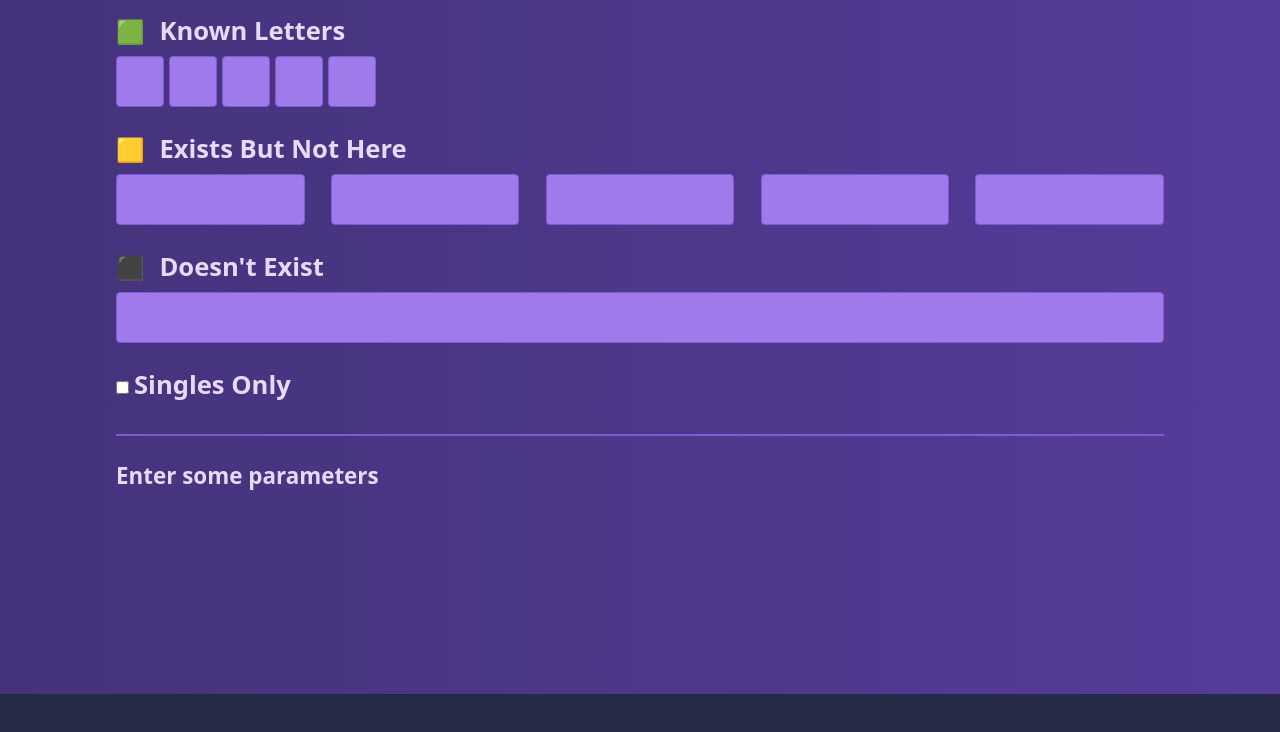
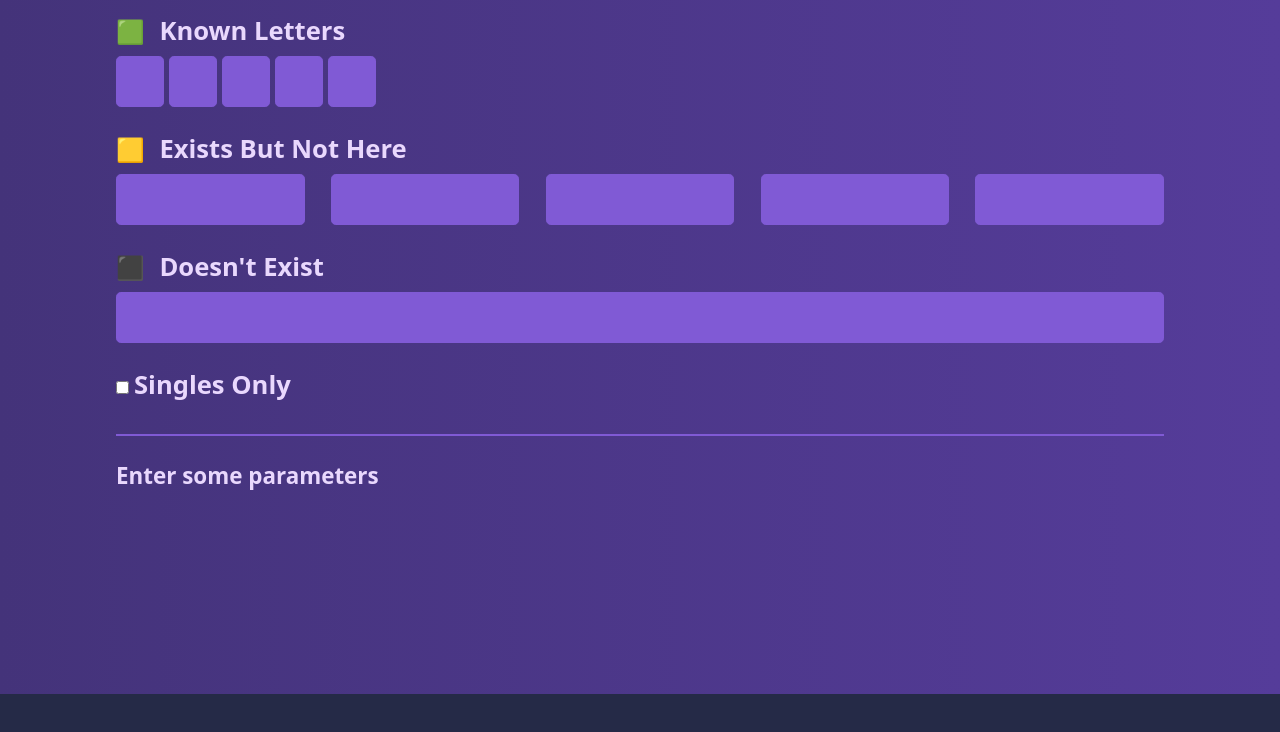
Before and after one commit to jasonflorentino/wordle-wizard, a website: page browser/index.html in a window 1280 px wide. Shown: the part 106-838 px from the top of the page. Drawn offline with Linux system fonts and the light colour scheme; a web font is replaced by a local one.

Commit message:
Adjust form styling

```diff
--- a/browser/src/styles/styles.scss
+++ b/browser/src/styles/styles.scss
@@ -19,17 +19,19 @@
   @include fontFamily-text;
   font-size: 1.5rem;
   text-align: center;
-  background-color: $Purple400;
+  background-color: $Purple500;
   color: $Purple700;
 
   border: 1px solid $Purple500;
-  border-radius: .25rem;
-  outline: 1px solid rgba($Purple50, 0);
+  border-radius: .3rem;
+  outline: none;
+  box-shadow: 0 .1rem .1rem .1rem rgba($Purple900, 0);
   transition: all .25s;
 
   &:focus {
+    outline: none;
     background-color: $Purple100;
-    outline: 1px solid rgba($Purple300, 1);
+    box-shadow: 0 .2rem .4rem .2rem rgba($Purple900, .5);
   }
 
   &__singleLetter {
```
Also changed, not shown: browser/build/styles.css.
